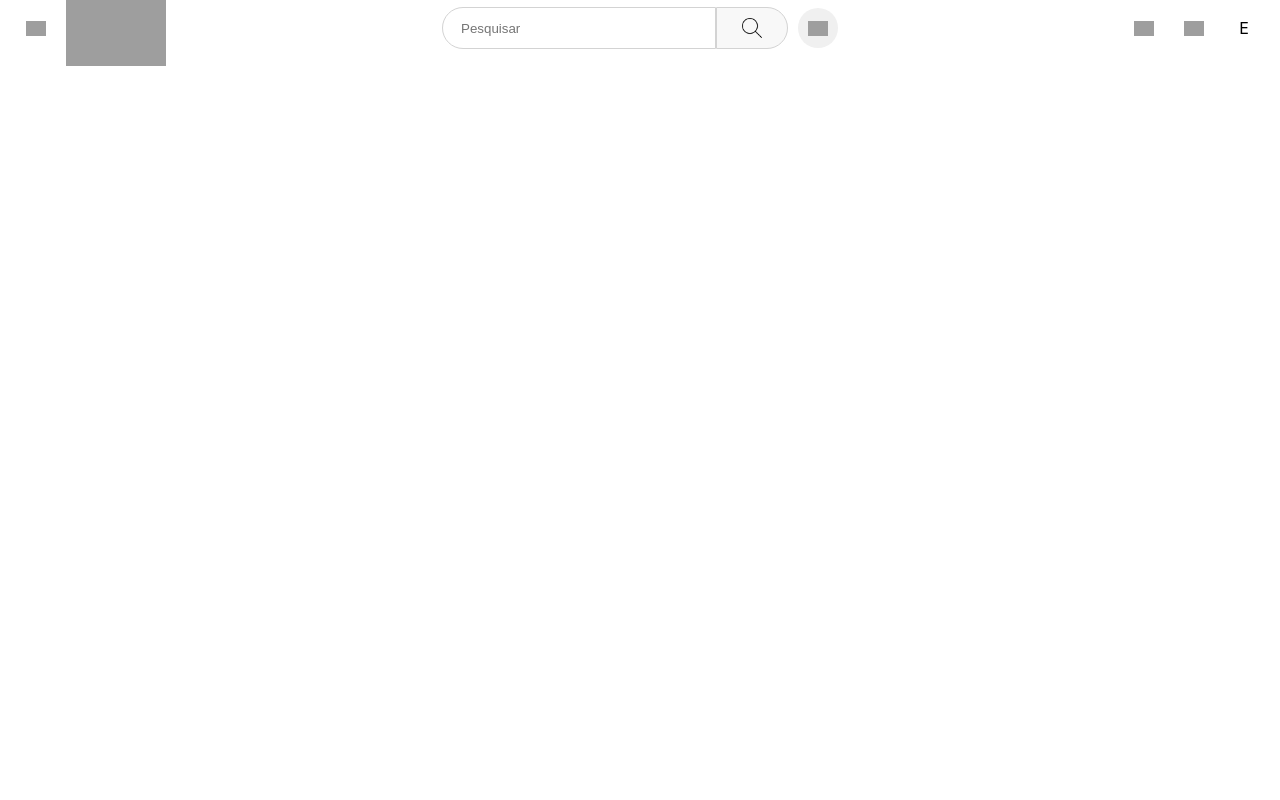
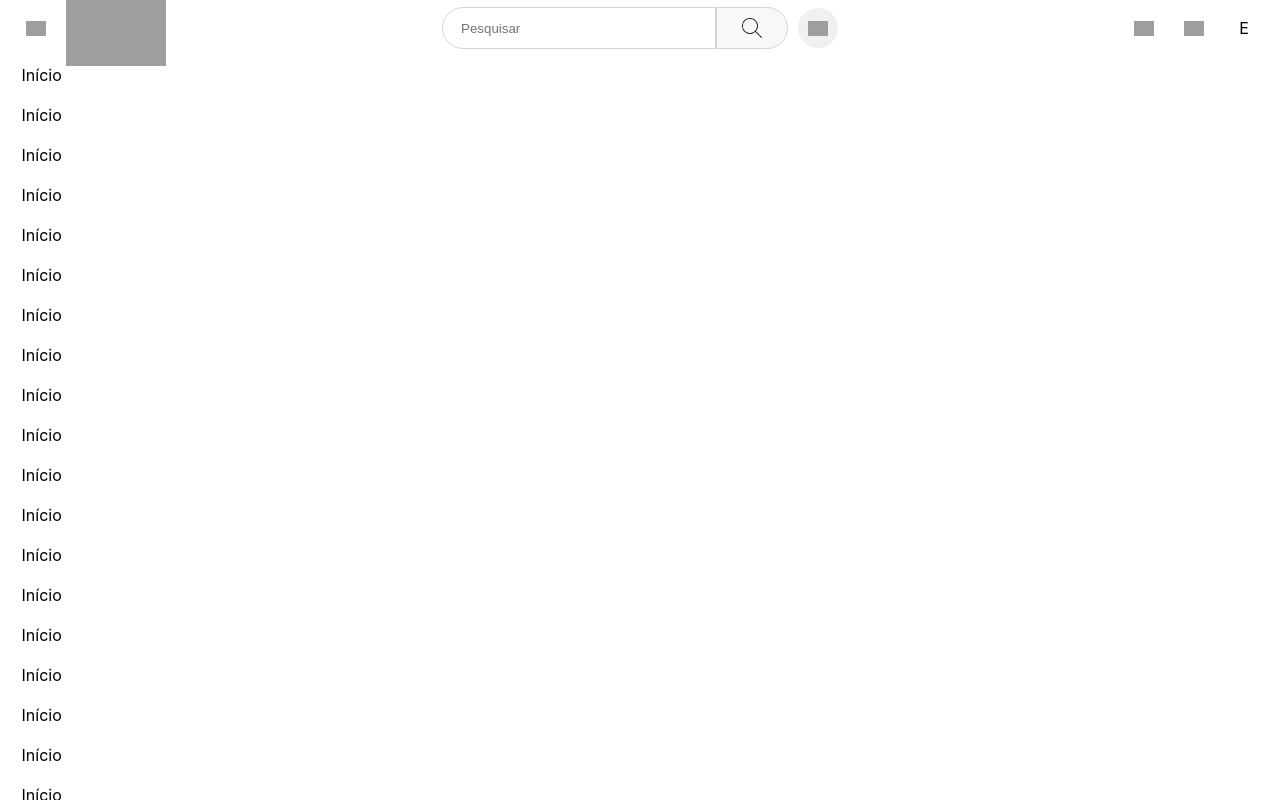
Before and after one commit to eduardo-app/cloneYoutube, a React (Create React App) app: page / in a window 1280 px wide. Built offline with nearby package versions, Linux system fonts and the light colour scheme; grey boxes are pictures that could not be loaded.

Commit message:
added global context for open/closed side menu and it styles

```diff
--- a/public/index.html
+++ b/public/index.html
@@ -24,7 +24,7 @@
       work correctly both with client-side routing and a non-root public URL.
       Learn how to configure a non-root public URL by running `npm run build`.
     -->
-    <title>React App</title>
+    <title>Youtube Clone</title>
   </head>
   <body>
     <noscript>You need to enable JavaScript to run this app.</noscript>
--- a/src/App.js
+++ b/src/App.js
@@ -1,9 +1,18 @@
 import Header from "./components/header";
+import Menu from "./components/menu";
+
+
 
 function App() {
   return (
     <div className="App">
       <Header></Header>
+      <div style={{ width: '100%', display: 'flex' }}>
+        <Menu />
+        <div>
+
+        </div>
+      </div>
     </div>
   );
 }
--- a/src/components/header/index.tsx
+++ b/src/components/header/index.tsx
@@ -16,12 +16,21 @@
 import Logo from '../../assets/YouTube-Logo.png';
 import CameraIcon from '../../assets/video.png';
 import Bell from '../../assets/sino.png';
+import { MenuContext } from "../../contexts/menuContexts";
+import { useContext } from "react";
+
+
+
 
 function Header() {
+
+    const { menuState, turnMenu } = useContext(MenuContext);
+
     return (
+
         <Container>
             <LogoContainer>
-                <ButtonContainer margin="0 10px 0 0">
+                <ButtonContainer onClick={turnMenu} margin="0 10px 0 0">
                     <ButtonIcon alt="" src={HamburguerIcon} />
                 </ButtonContainer>
                 <img
@@ -55,6 +64,7 @@
             </HeaderButtons>
 
         </Container>
+
     )
 }
 
--- /dev/null
+++ b/src/components/menu/index.tsx
@@ -0,0 +1,23 @@
+import { MenuItem } from "./styles";
+import { Container } from "./styles";
+import { useContext } from "react";
+import { MenuContext } from "../../contexts/menuContexts";
+
+
+
+const items = [0, 0, 0, 0, 0, 0, 0, 0, 0, 0, 0, 0, 0, 0, 0, 0, 0, 0, 0, 0, 0, 0, 0, 0, 0, 0, 0, 0, 0, 0, 0, 0]
+
+function Menu() {
+    const { menuState, turnMenu } = useContext(MenuContext);
+    return (
+        <Container menuState={menuState}>
+            {items.map(() => (
+                <MenuItem>
+                    Início
+                </MenuItem>
+            ))}
+        </Container>
+    )
+}
+
+export default Menu;
--- /dev/null
+++ b/src/components/menu/styles.ts
@@ -0,0 +1,24 @@
+import styled from "styled-components";
+
+
+export const Container = styled.header<{menuState: boolean}>`
+    width: 250px;
+    height: 100vh;
+    box-sizing: border-box;
+    padding: 65px 10px 10px 10px;
+    display: ${({ menuState }) => menuState? 'flex' : 'none' };
+    align-items: center;
+    flex-direction: column;
+    overflow-y: auto;
+`;
+
+export const MenuItem = styled.div`
+    width: 90%;
+    min-height: 40px;
+    border-radius: 10px;
+    cursor: pointer;
+
+    &:hover {
+        background-color: #f2f2f2;
+    }
+`
--- /dev/null
+++ b/src/contexts/menuContexts.tsx
@@ -0,0 +1,31 @@
+import { Context, createContext, ReactNode, useState } from "react";
+
+
+
+interface StateContextType {
+    menuState: boolean;
+    turnMenu: () => void;
+}
+
+const defaultState = {
+    menuState: true,
+    turnMenu: () => { },
+};
+
+export const MenuContext = createContext<StateContextType>(defaultState);
+
+//export const MenuContext = createContext();
+
+export const MenuStateProvider = ({ children }: { children: ReactNode }) => {
+    const [menuState, setMenu] = useState(true);
+
+    const turnMenu = () => {
+        setMenu(prevMenu => !prevMenu);
+      };
+
+    return (
+        <MenuContext.Provider value={{ menuState, turnMenu }}>
+            {children}
+        </MenuContext.Provider>
+    )
+}
--- a/src/index.css
+++ b/src/index.css
@@ -13,3 +13,15 @@
   font-family: source-code-pro, Menlo, Monaco, Consolas, 'Courier New',
     monospace;
 }
+
+* {
+  scrollbar-width: 10px;
+  scrollbar-color: #606060;
+  ::-webkit-scrollbar {
+    width: 8px;
+  }
+  ::-webkit-scrollbar-thumb{
+    background-color: #606060;
+    border-radius: 20px;
+  }
+}
--- a/src/index.js
+++ b/src/index.js
@@ -2,11 +2,14 @@
 import ReactDOM from 'react-dom/client';
 import './index.css';
 import App from './App';
+import { MenuStateProvider } from './contexts/menuContexts';
 
 const root = ReactDOM.createRoot(document.getElementById('root'));
 root.render(
   <React.StrictMode>
-    <App />
+    <MenuStateProvider>
+      <App />
+    </MenuStateProvider>
   </React.StrictMode>
 );
 
```
Also changed, not shown: 1 other file (tests, documents, lock files or other folders).
